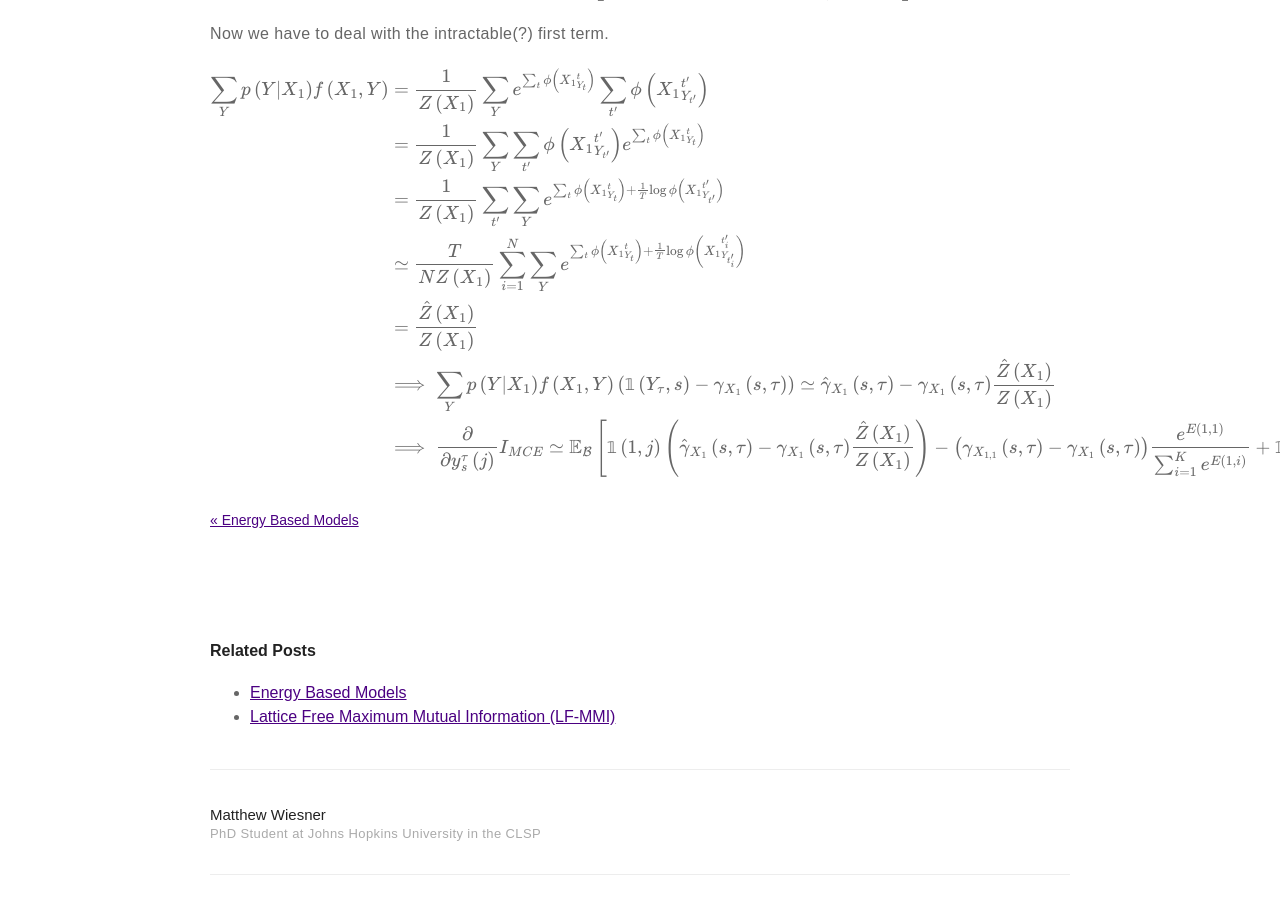
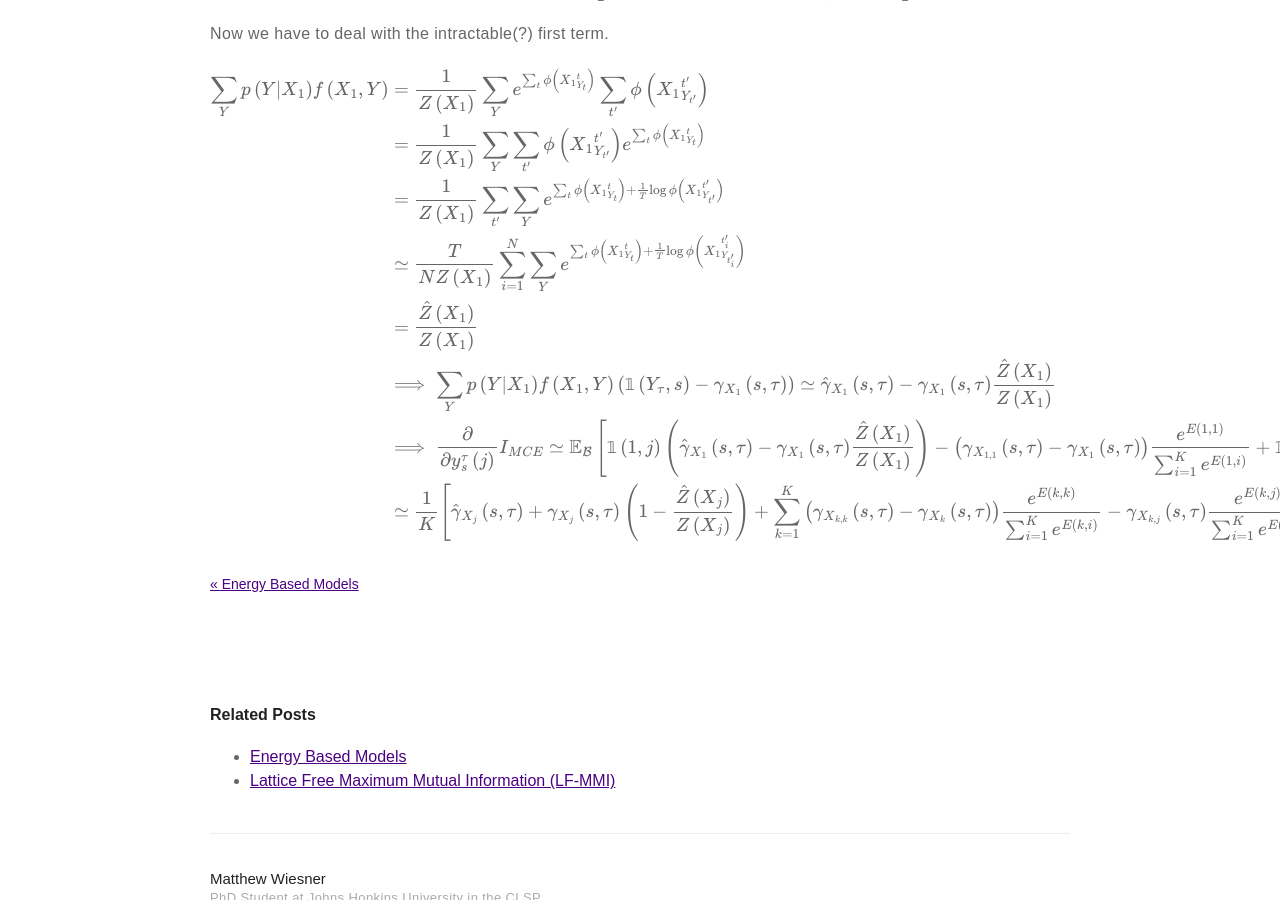
Before and after one commit to m-wiesner/m-wiesner.github.io, a Jekyll site: the page built from _posts/2020-10-30-Variational-Bounds-on-Mutual-Information.markdown, in a window 1280 px wide and 900 px high, scrolled down 9603 px. Built offline with Jekyll 4.4.1, drawn with Linux system fonts in a browser that asks for light colours; formulas are drawn with MathJax 3.

Commit message:
Update 2020-10-30-Variational-Bounds-on-Mutual-Information.markdown

```diff
--- a/_posts/2020-10-30-Variational-Bounds-on-Mutual-Information.markdown
+++ b/_posts/2020-10-30-Variational-Bounds-on-Mutual-Information.markdown
@@ -349,6 +349,7 @@ $$\begin{align}
 &=\frac{\hat{Z}\left(X_1\right)}{Z\left(X_1\right)} \\
 &\implies \sum_Y p\left(Y | X_1\right) f\left(X_1, Y\right) \left(\mathbb{1}\left(Y_{\tau}, s\right) - \gamma_{X_1}\left(s, \tau\right) \right) \simeq \hat{\gamma}_{X_1}\left(s, \tau\right) - \gamma_{X_1}\left(s, \tau \right) \frac{\hat{Z}\left(X_1\right)}{Z\left(X_1\right)} \\
 &\implies \frac{\partial}{\partial y_s^{\tau}\left(j\right)} I_{MCE} \simeq \mathbb{E}_{\mathcal{B}}\left[ \mathbb{1}\left(1, j\right)\left(\hat{\gamma}_{X_1}\left(s, \tau\right) - \gamma_{X_1}\left(s, \tau \right) \frac{\hat{Z}\left(X_1\right)}{Z\left(X_1\right)}\right) - \left(\gamma_{X_{1, 1}}\left(s, \tau\right) - \gamma_{X_1}\left(s, \tau\right)\right) \frac{e^{E\left(1, 1\right)}}{\sum_{i=1}^K e^{E\left(1, i\right)}} + \mathbb{1}\left(1, j\right)\gamma_{X_1}\left(s, \tau\right) - \gamma_{X_{1, j}}\left(s, \tau\right) \frac{e^{E\left(1, j\right)}}{\sum_{i=1}^K e^{E\left(1, i\right)}}  \right]\\
+&\simeq \frac{1}{K} \left[ \hat{\gamma}_{X_j}\left(s, \tau\right) + \gamma_{X_j}\left(s, \tau \right) \left(1 - \frac{\hat{Z}\left(X_j\right)}{Z\left(X_j\right)}\right) + \sum_{k=1}^K \left(\gamma_{X_{k, k}}\left(s, \tau\right) - \gamma_{X_k}\left(s, \tau\right)\right) \frac{e^{E\left(k, k\right)}}{\sum_{i=1}^K e^{E\left(k, i\right)}} - \gamma_{X_{k, j}}\left(s, \tau\right) \frac{e^{E\left(k, j\right)}}{\sum_{i=1}^K e^{E\left(k, i\right)}}\right] \\
 \end{align}$$
 <!--
 &\simeq \frac{1}{K}\left[ \left(\hat{\gamma}_{X_j}\left(s, \tau\right) - \gamma_{X_j}\left(s, \tau \right) \frac{\hat{Z}\left(X_j\right)}{Z\left(X_j\right)}\right) - \sum_{k=1}^{K}\left(\gamma_{X_{k, j}}\left(s, \tau\right) - \gamma_{X_k}\left(s, \tau\right)\right) \frac{e^{E\left(k, j\right)}}{\sum_{i=1}^K e^{E\left(k, i\right)}} + \mathbb{1}\left(1, j\right)\gamma_{X_1}\left(s, \tau\right) - \gamma_{X_{1, j}}\left(s, \tau\right) \frac{e^{E\left(1, j\right)}}{\sum_{i=1}^K e^{E\left(1, i\right)}}  \right]
```
